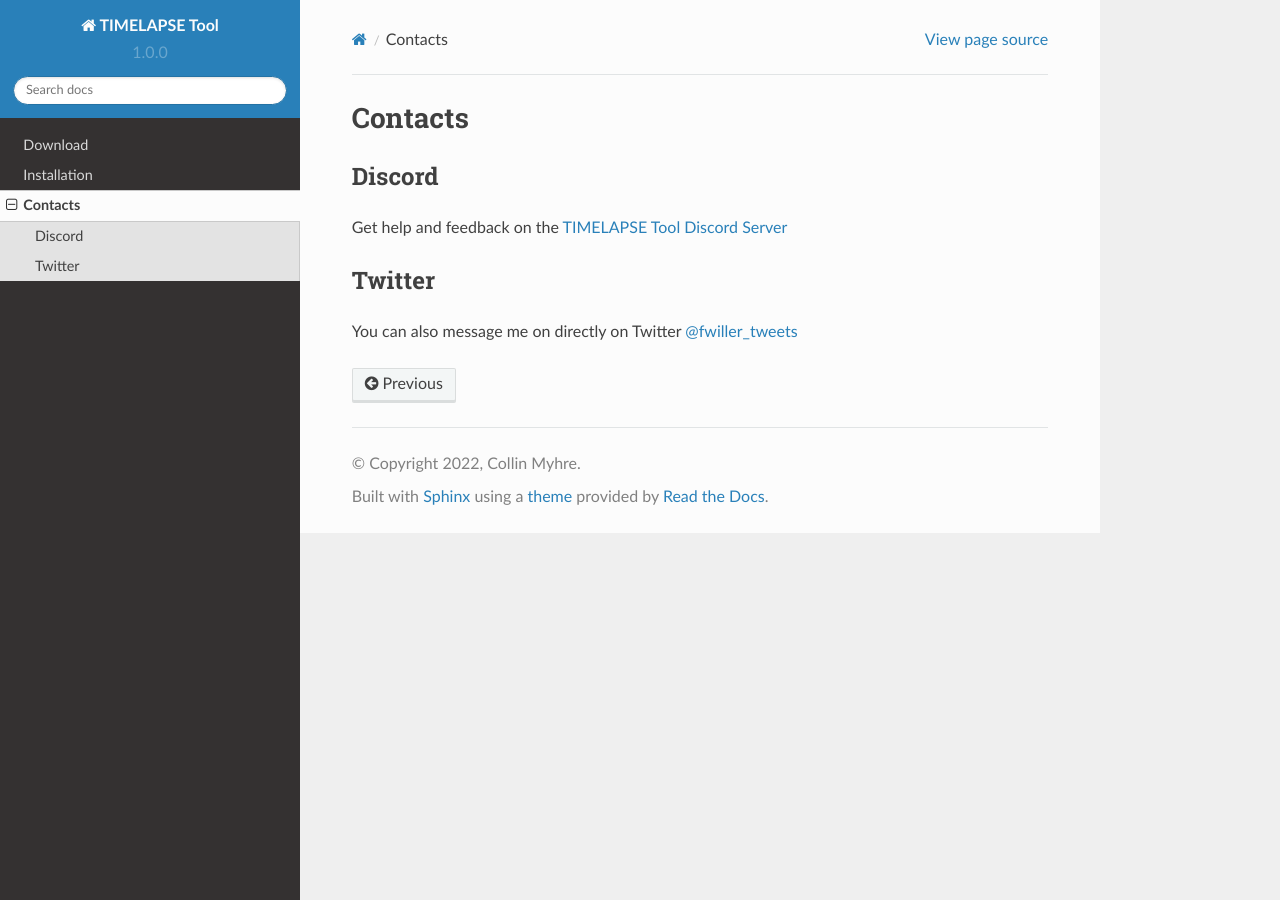
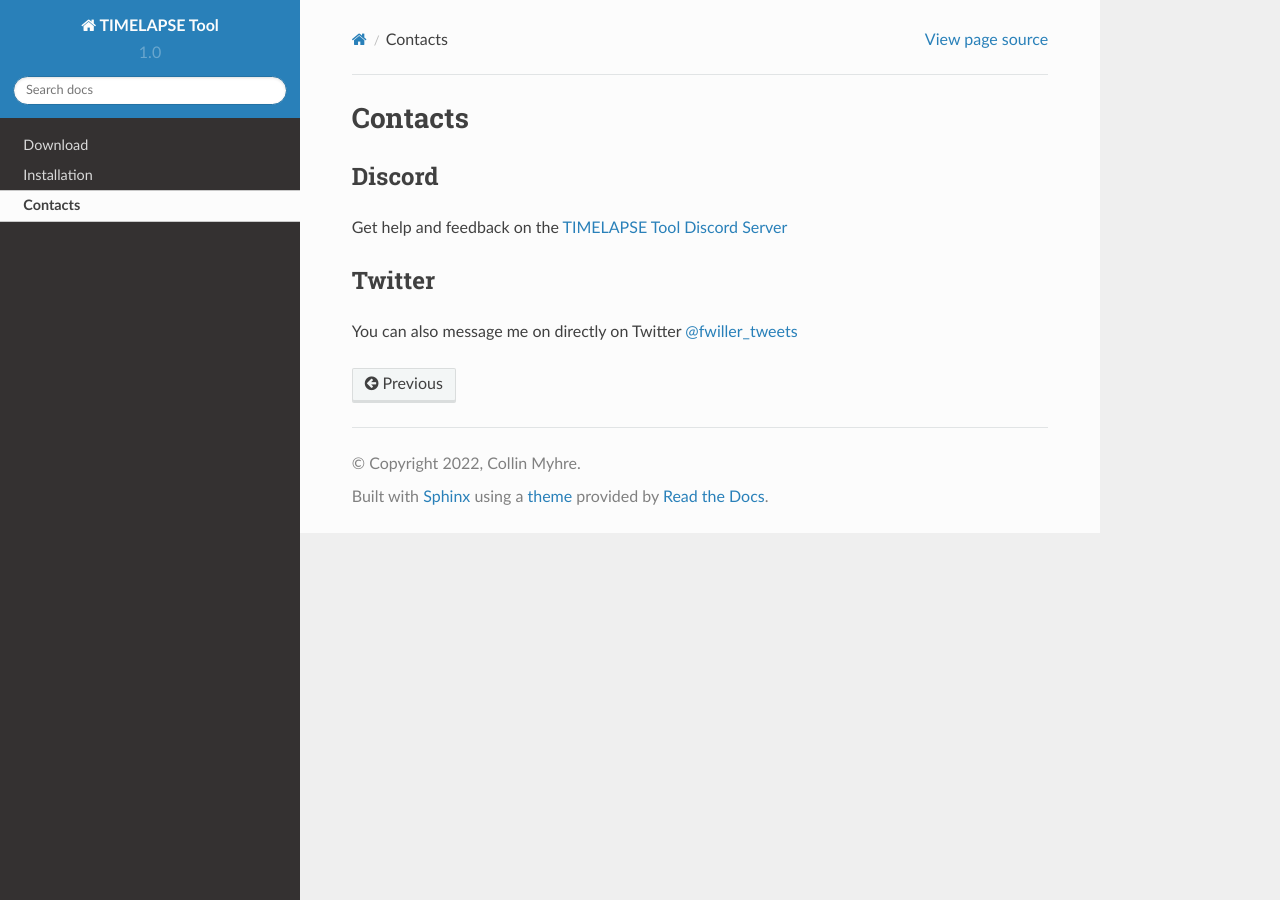
Before and after one commit to fwiller-git/TIMELAPSE-Tool-Docs, a Sphinx documentation site: the page built from docs/source/contacts.rst, in a window 1280 px wide. Built offline with Sphinx 7.4.7 and the Read the Docs theme 2.0.0, drawn with Linux system fonts in a browser that asks for light colours; pages that are not in the unit, such as notebooks, are missing from menus.

Commit message:
navigation depth 1

```diff
--- a/docs/source/conf.py
+++ b/docs/source/conf.py
@@ -6,8 +6,8 @@
 copyright = '2022, Collin Myhre'
 author = 'Collin Myhre'
 
-release = '1.0.0'
-version = '1.0.0'
+release = '1.0'
+version = '1.0'
 
 # -- General configuration
 
@@ -33,3 +33,7 @@
 
 # -- Options for EPUB output
 epub_show_urls = 'footnote'
+
+html_theme_options = {
+    'navigation_depth': 1,
+}
```
